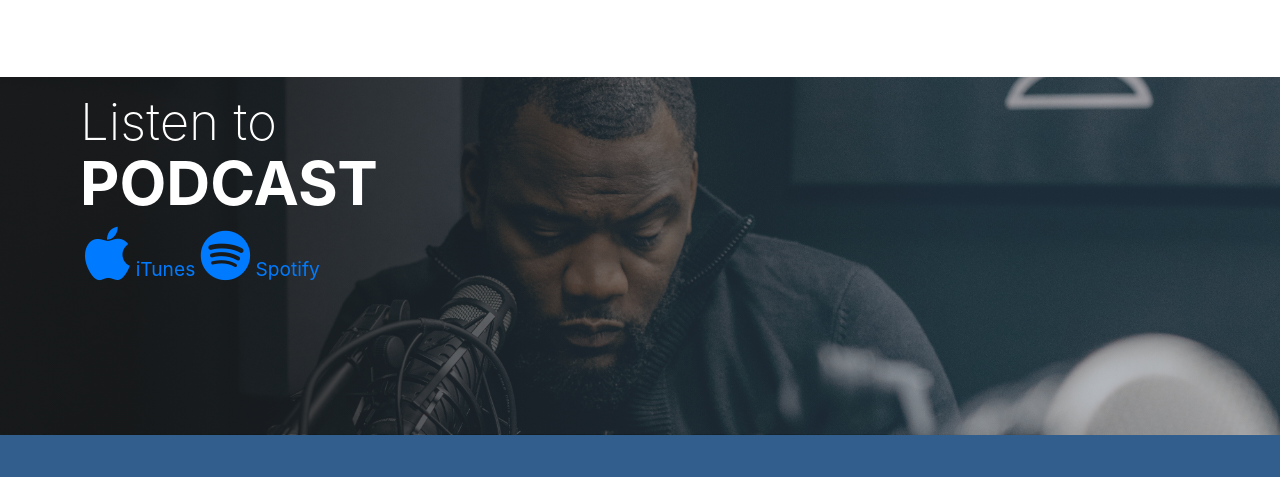
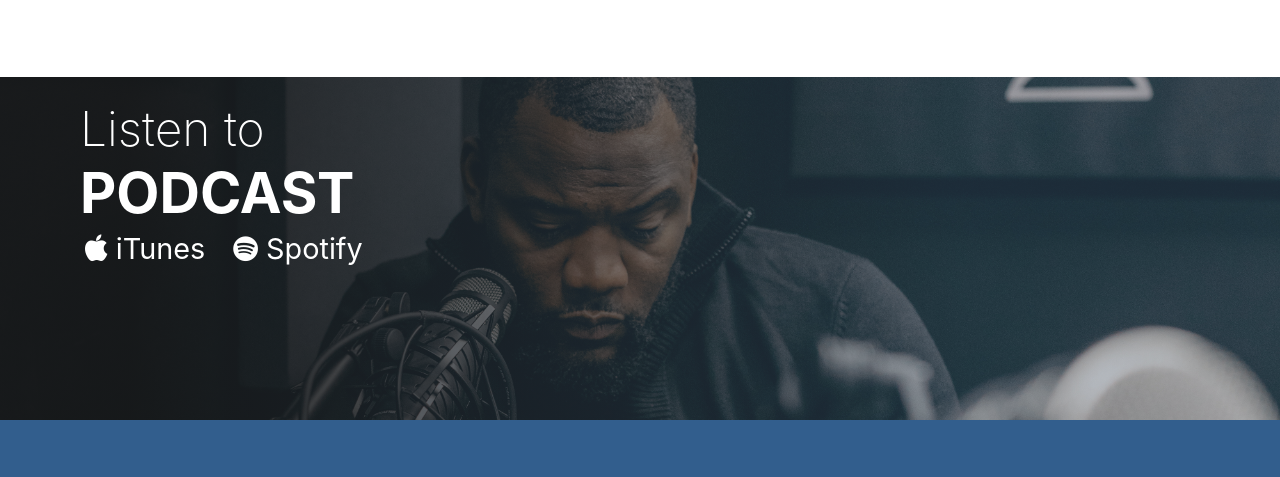
Before and after one commit to malihat/visionary_ceo, a plain HTML site: page index.html in a window 1280 px wide. Shown: the part 1200-1677 px from the top of the page. Drawn offline with nearby package versions, Linux system fonts and the light colour scheme.

Commit message:
More changes

```diff
--- a/css/style.css
+++ b/css/style.css
@@ -220,50 +220,34 @@ a.footer-links:hover, a.icons:hover{
 
 .podcastsection p  {
   position: absolute;
-  font-size: 3.2rem;
+  font-size: 3rem;
   font-weight: 200;
-  bottom: 120px;
+  bottom: 100px;
   left: 10px;
   margin-bottom: 5px;
 }
 
 #podcast  {
   position: absolute;
-  font-size: 3.8rem;
+  font-size: 3.5rem;
   font-weight: 700;
-  bottom: 50px;
+  bottom: 30px;
   left: 10px;
   margin-bottom: 5px;
 }
 
-/* .podcastsection a.btn.btn-primary {
-  padding: 0.5rem 2.8rem;
-  bottom: 50px;
-  left: 5px;
-  text-align: center;
-  background-color: #06588c;
-  border-color: #06588c;
-} */
-
-#podcast-icons {
-  padding-top: 20px;
-}
-
 #podcast-icons a {
-  padding-top: 15px;
-  margin-left: 1.5%;
+  margin-top: 50px;
+  margin-right: 20px;
   color: #fff;
   text-decoration: none;
-
-}
-
-.podcast-media {
   font-weight: 400;
-  font-size: 1.2rem;
+  font-size: 1.8rem;
 }
 
 #podcast-icons a:hover {
-  opacity: 0.4
+  /* opacity: 0.4 */
+  color: rgb(50, 94, 141);
 }
 
 /*--Desktop Code--*/
--- a/index.html
+++ b/index.html
@@ -125,10 +125,9 @@
           <div class="col-lg-12 col-md-12 col-sm-12 ">
             <p> Listen to </p>
             <p id="podcast">PODCAST</p>
-            <div id="podcast-icons ">
-              <a class="podcast-media" href=""><i class="fa fa-apple fa-3x"> </i> iTunes </a>
-              <!-- <a href=""><i class="fa fa-aws fa-3x">  </i></a> -->
-              <a class="podcast-media" href=""><i class="fa fa-spotify fa-3x"> </i> Spotify </a>
+            <div id="podcast-icons">
+              <a  href="https://podcasts.apple.com/us/podcast/the-real-estate-informant-podcast/id1493421136?ign-mpt=uo%3D4"><i class="fa fa-apple"> </i> iTunes </a>
+              <a  href="https://open.spotify.com/show/0Ray4Ns0ddxQCYZHD0tu6H"><i class="fa fa-spotify"> </i> Spotify </a>
             </div>
           </div>
         </div>
```
